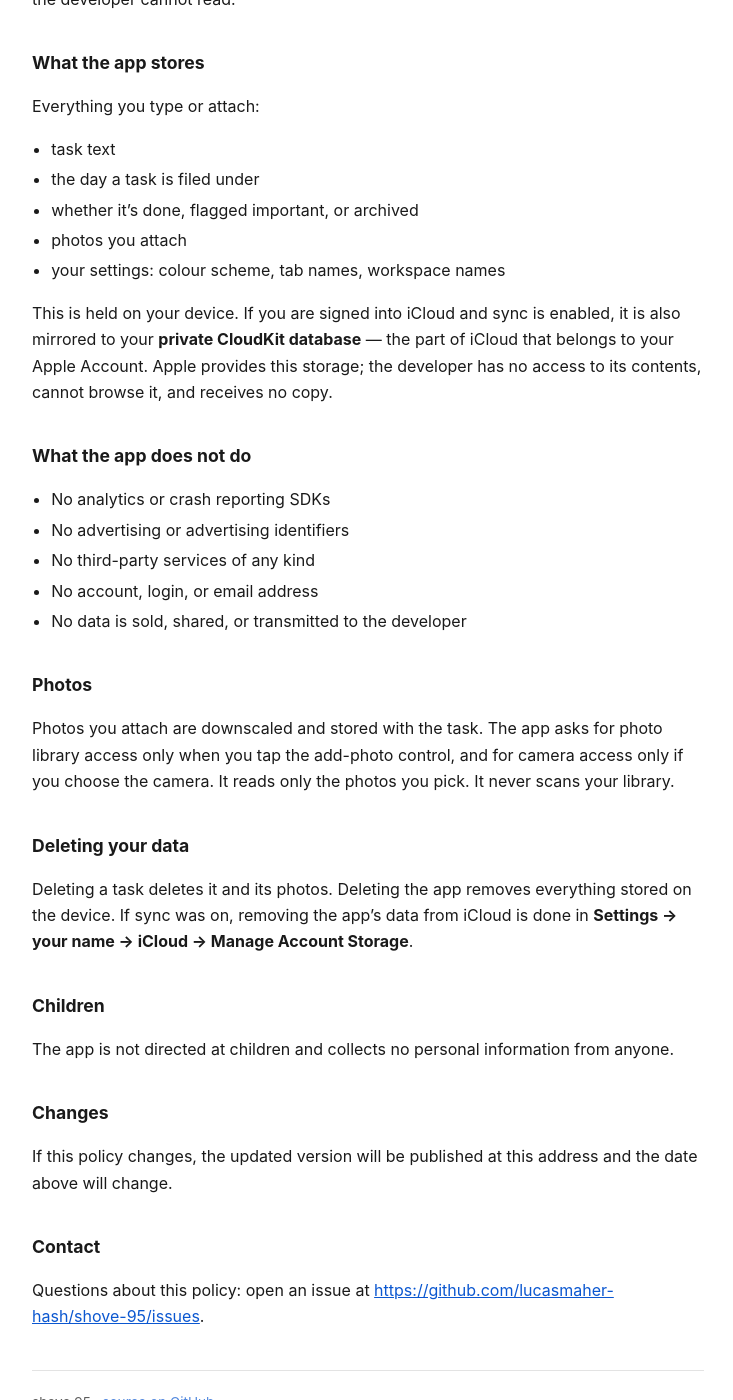
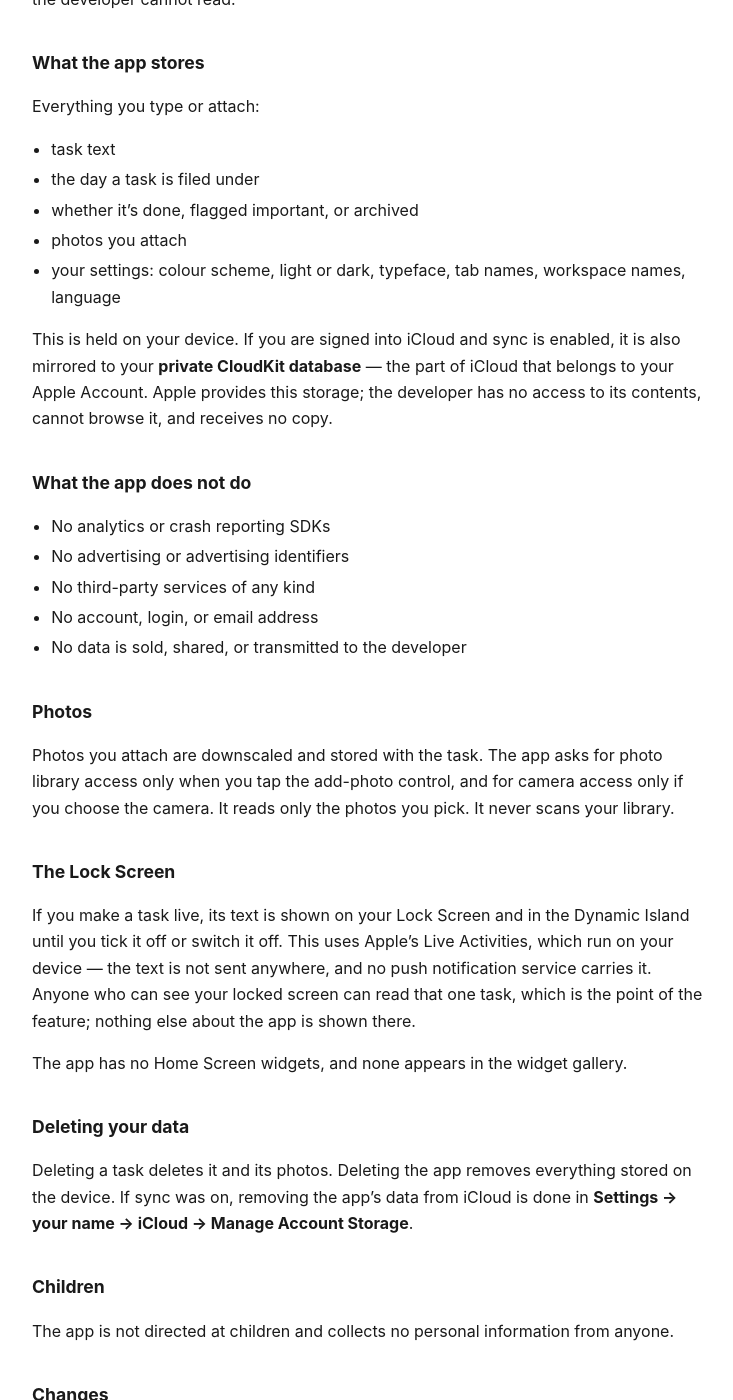
Before and after one commit to lucasmaher-hash/shove-95, a Jekyll site: the page built from docs/privacy.md, in a window 1280 px wide and 1400 px high, scrolled down 300 px. Shown: the whole window, without its empty margins (272-1005 px from the left). Built offline with Jekyll 4.4.1, drawn with Linux system fonts in a browser that asks for light colours; some of the changed text lies outside the part shown.

Commit message:
Say what the Lock Screen shows, and what the app does not put on the Home Screen
The policy was accurate but silent about the one place the app displays
your text OUTSIDE itself: a live task sits on the Lock Screen and in the
Dynamic Island until it is ticked off. That is worth stating plainly —
anyone who can see the locked phone can read that task, which is the
point of the feature and still a fact a reader deserves in advance.

Also stated: Live Activities run on device, so the text is not sent
anywhere and no push service carries it. The App Store privacy answer is
unchanged at Data Not Collected.

And the sentence the founder actually asked for (2026-09-01): the app has
NO Home Screen widgets and none appears in the widget gallery. True
today — the extension in the project contains a single
ActivityConfiguration and nothing that the gallery lists.

Settings list brought up to date while here: light/dark, typeface and
language have been added since this was written.

Co-Authored-By: Claude Opus 5 <noreply@anthropic.com>

```diff
--- a/docs/privacy.md
+++ b/docs/privacy.md
@@ -22,7 +22,8 @@ Everything you type or attach:
 - the day a task is filed under
 - whether it's done, flagged important, or archived
 - photos you attach
-- your settings: colour scheme, tab names, workspace names
+- your settings: colour scheme, light or dark, typeface, tab names,
+  workspace names, language
 
 This is held on your device. If you are signed into iCloud and sync is enabled,
 it is also mirrored to your **private CloudKit database** — the part of iCloud
@@ -44,6 +45,17 @@ photo library access only when you tap the add-photo control, and for camera
 access only if you choose the camera. It reads only the photos you pick. It
 never scans your library.
 
+## The Lock Screen
+
+If you make a task live, its text is shown on your Lock Screen and in the
+Dynamic Island until you tick it off or switch it off. This uses Apple's Live
+Activities, which run on your device — the text is not sent anywhere, and no
+push notification service carries it. Anyone who can see your locked screen can
+read that one task, which is the point of the feature; nothing else about the
+app is shown there.
+
+The app has no Home Screen widgets, and none appears in the widget gallery.
+
 ## Deleting your data
 
 Deleting a task deletes it and its photos. Deleting the app removes everything
```
Also changed, not shown: other parts of docs/privacy.md (+1 -1 lines).
